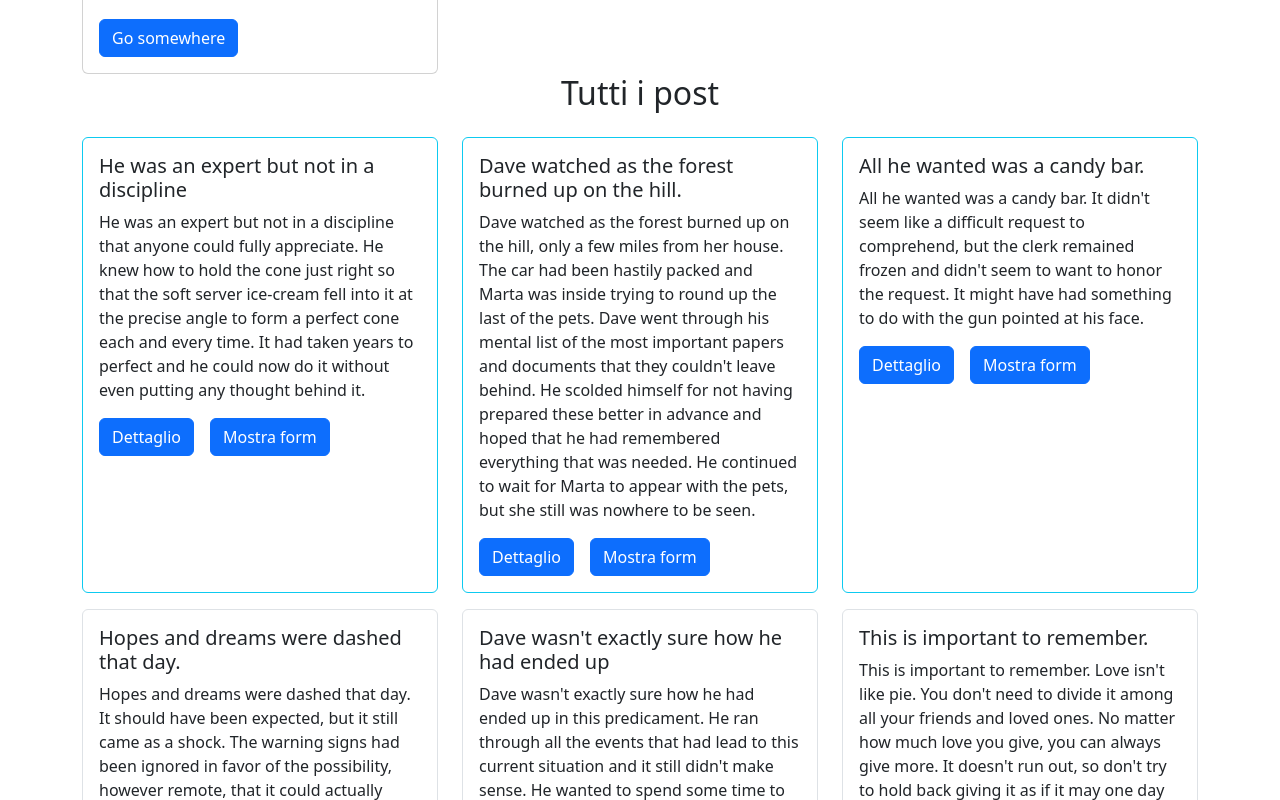
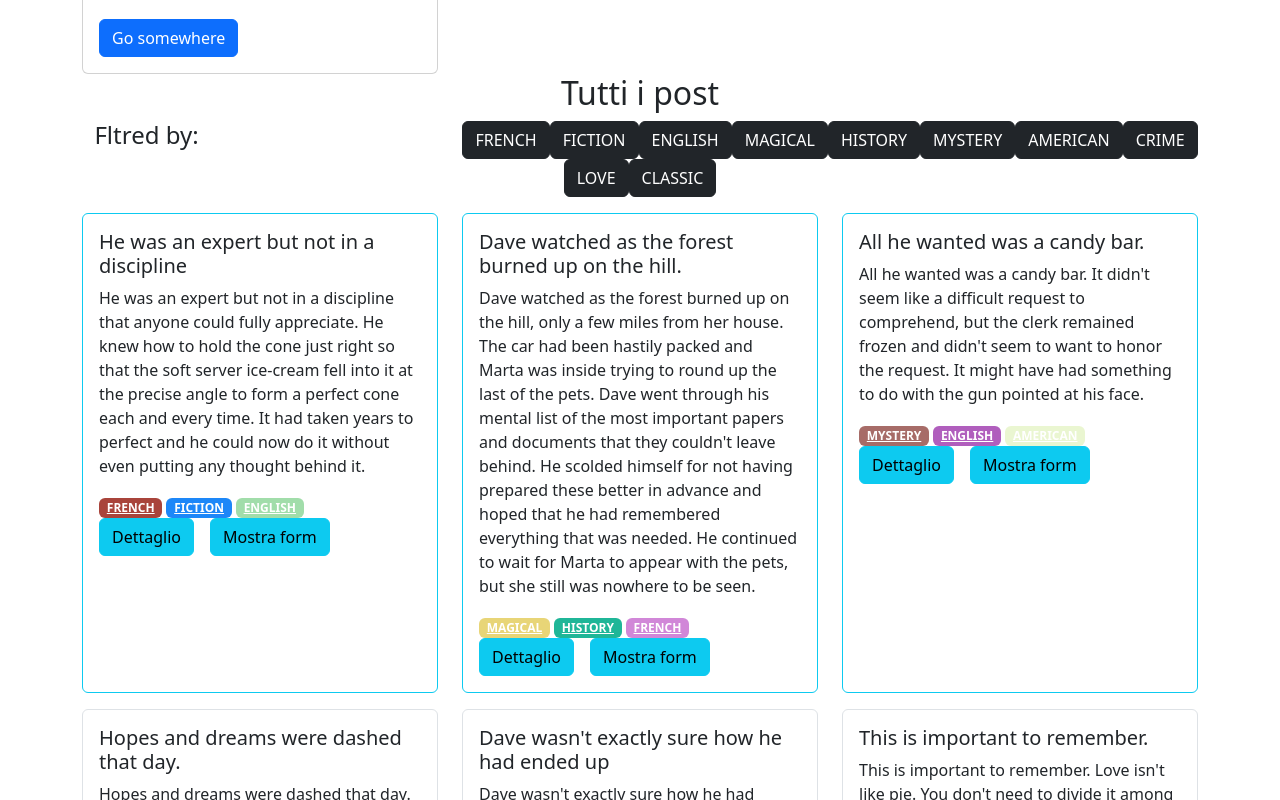
Before and after one commit to shauniif/Epicode-Work-U3, an Angular app in the folder Esercizio S9-L3/esercizio-S9-L3-rifatto/: page /home in a window 1280 px wide. Shown: the part 1300-2100 px from the top of the page. Built offline with nearby package versions, Linux system fonts and the light colour scheme.

Commit message:
manca tutto extra

```diff
--- /dev/null
+++ b/Esercizio S9-L3/esercizio-S9-L3-rifatto/src/app/Directives/directiverandomcolor.directive.ts
@@ -0,0 +1,21 @@
+import { Directive, ElementRef } from '@angular/core';
+
+@Directive({
+  selector: '[appDirectiverandomcolor]'
+})
+export class DirectiverandomcolorDirective {
+
+  constructor(private ref:ElementRef) { }
+
+  ngOnInit() {
+    this.ref.nativeElement.style.backgroundColor = this.randomBackgroundColor();
+
+  }
+
+  randomBackgroundColor(){
+    let redRGB =  Math.floor(Math.random() * 256);
+    let blueRGB = Math.floor(Math.random() * 256)
+    let greenRGB = Math.floor(Math.random() * 256);
+    return (`rgb(${redRGB},${greenRGB},${blueRGB})`);
+  }
+}
--- a/Esercizio S9-L3/esercizio-S9-L3-rifatto/src/app/Services/posts.service.ts
+++ b/Esercizio S9-L3/esercizio-S9-L3-rifatto/src/app/Services/posts.service.ts
@@ -283,4 +283,10 @@ export class PostsService {
   getById(id:number){
   return this.ArticleArr.find(spost => spost.id == id)
   }
+
+  getArrayTags():string[]{
+    let ArrAllTags:string[] = [...new Set(this.ArticleArr.flatMap(stag => stag.tags))]
+    return ArrAllTags
+  }
+
 }
--- a/Esercizio S9-L3/esercizio-S9-L3-rifatto/src/app/app.module.ts
+++ b/Esercizio S9-L3/esercizio-S9-L3-rifatto/src/app/app.module.ts
@@ -10,6 +10,7 @@ import { PostDetailComponent } from './pages/post-detail/post-detail.component';
 import { HomeComponent } from './pages/home/home.component';
 import { SinglePostComponent } from './pages/single-post/single-post.component';
 import { FormsModule } from '@angular/forms';
+import { DirectiverandomcolorDirective } from './Directives/directiverandomcolor.directive';
 
 @NgModule({
   declarations: [
@@ -19,7 +20,8 @@ import { FormsModule } from '@angular/forms';
     InactivePostsComponent,
     PostDetailComponent,
     HomeComponent,
-    SinglePostComponent
+    SinglePostComponent,
+    DirectiverandomcolorDirective
   ],
   imports: [
     BrowserModule,
--- a/Esercizio S9-L3/esercizio-S9-L3-rifatto/src/app/pages/home/home.component.html
+++ b/Esercizio S9-L3/esercizio-S9-L3-rifatto/src/app/pages/home/home.component.html
@@ -33,6 +33,18 @@
 </div>
 
 <h2 class="text-center">Tutti i post</h2>
+
+<div class="row row-cols-1 row-cols-md-3 row-cols-4 justify-content-center">
+  <h4>Fltred by:</h4>
+  <button
+    *ngFor="let tag of TagsArr"
+    class="w-auto btn"
+    [ngClass]="{ 'btn-success': clicked, 'btn-dark': !clicked }"
+    (click)="clicked = !clicked"
+  >
+    {{ tag | uppercase }}
+  </button>
+</div>
 <div class="row row-cols-1 row-cols-md-3 row-cols-4">
   <div class="col mt-3" *ngFor="let article of ArticleArr">
     <app-single-post [article]="article">
--- a/Esercizio S9-L3/esercizio-S9-L3-rifatto/src/app/pages/home/home.component.ts
+++ b/Esercizio S9-L3/esercizio-S9-L3-rifatto/src/app/pages/home/home.component.ts
@@ -10,9 +10,11 @@ import { PostsService } from '../../Services/posts.service';
 })
 export class HomeComponent {
   ArticleArr:iPost[] = []
+  TagsArr:string[] = []
   firstArticle!:iPost
   randomArticle:iPost[] = []
-
+  selectedIndex: number | null = null
+  clicked:boolean = false
   constructor(
     private postsSvc:PostsService
   ){}
@@ -27,5 +29,10 @@ export class HomeComponent {
 
       this.ArticleArr = this.postsSvc.getAll();
       console.log(this.ArticleArr)
-  }
+
+      this.TagsArr = this.postsSvc.getArrayTags();
+      console.log(this.TagsArr)
+
+    }
+
 }
--- a/Esercizio S9-L3/esercizio-S9-L3-rifatto/src/app/pages/single-post/single-post.component.html
+++ b/Esercizio S9-L3/esercizio-S9-L3-rifatto/src/app/pages/single-post/single-post.component.html
@@ -2,14 +2,23 @@
   <div class="card-body">
     <h5 class="card-title">{{ article.title }}</h5>
     <p class="card-text flex-grow-1">{{ article.body }}</p>
+    <div>
+      <a
+        class="badge me-1"
+        *ngFor="let tag of article.tags"
+        appDirectiverandomcolor
+      >
+        {{ tag | uppercase }}
+      </a>
+    </div>
     <a
       [routerLink]="['/post-detail', article.id]"
-      class="btn btn-primary btn-md mt-auto align-self-end"
+      class="btn btn-info btn-md mt-auto align-self-end"
       >Dettaglio</a
     >
     <button
       (click)="ShowForm()"
-      class="btn btn-primary btn-md mt-auto align-self-end ms-3"
+      class="btn btn-info btn-md mt-auto align-self-end ms-3"
     >
       Mostra form
     </button>
```
Also changed, not shown: 1 other file (tests, documents, lock files or other folders).
